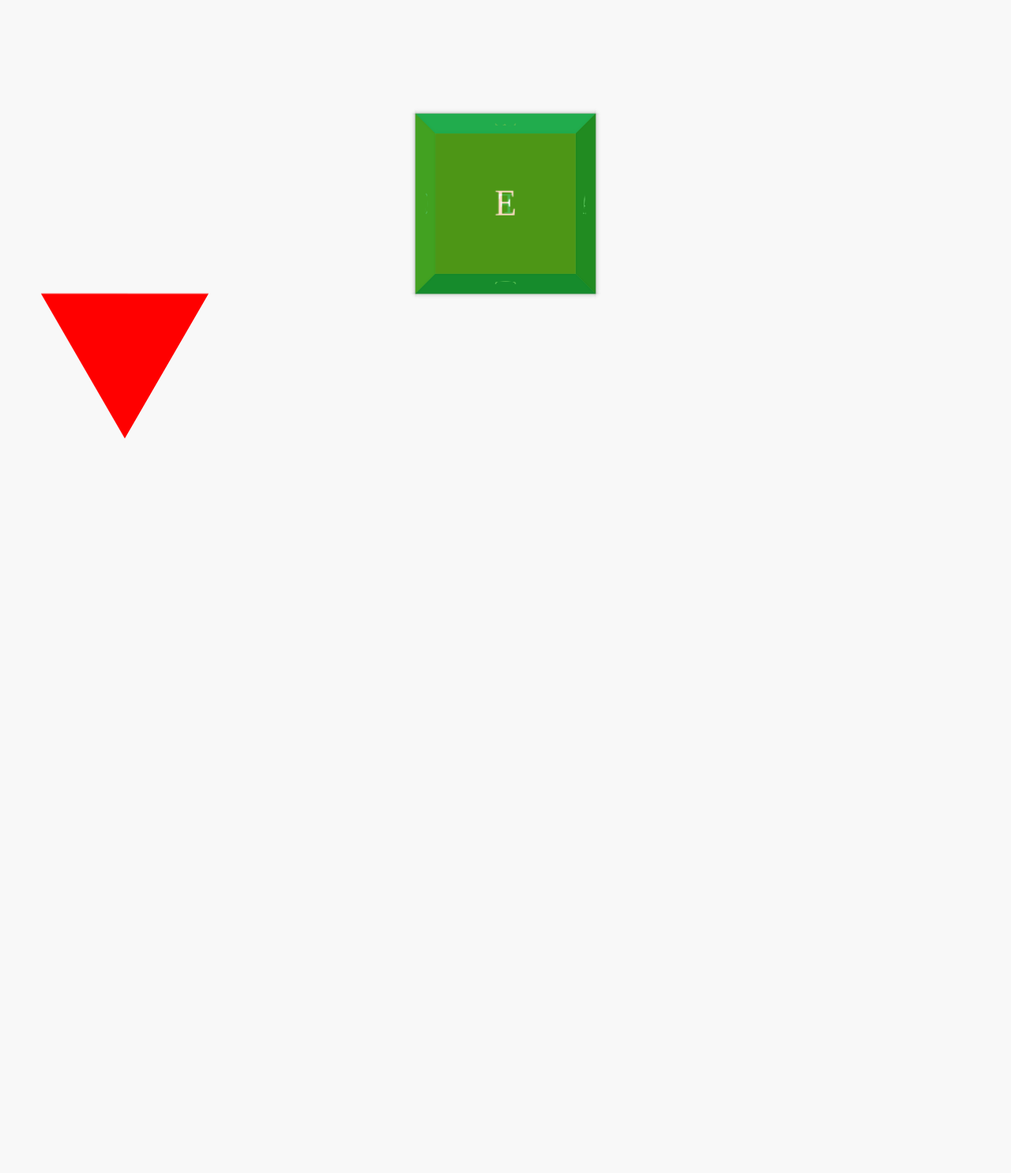
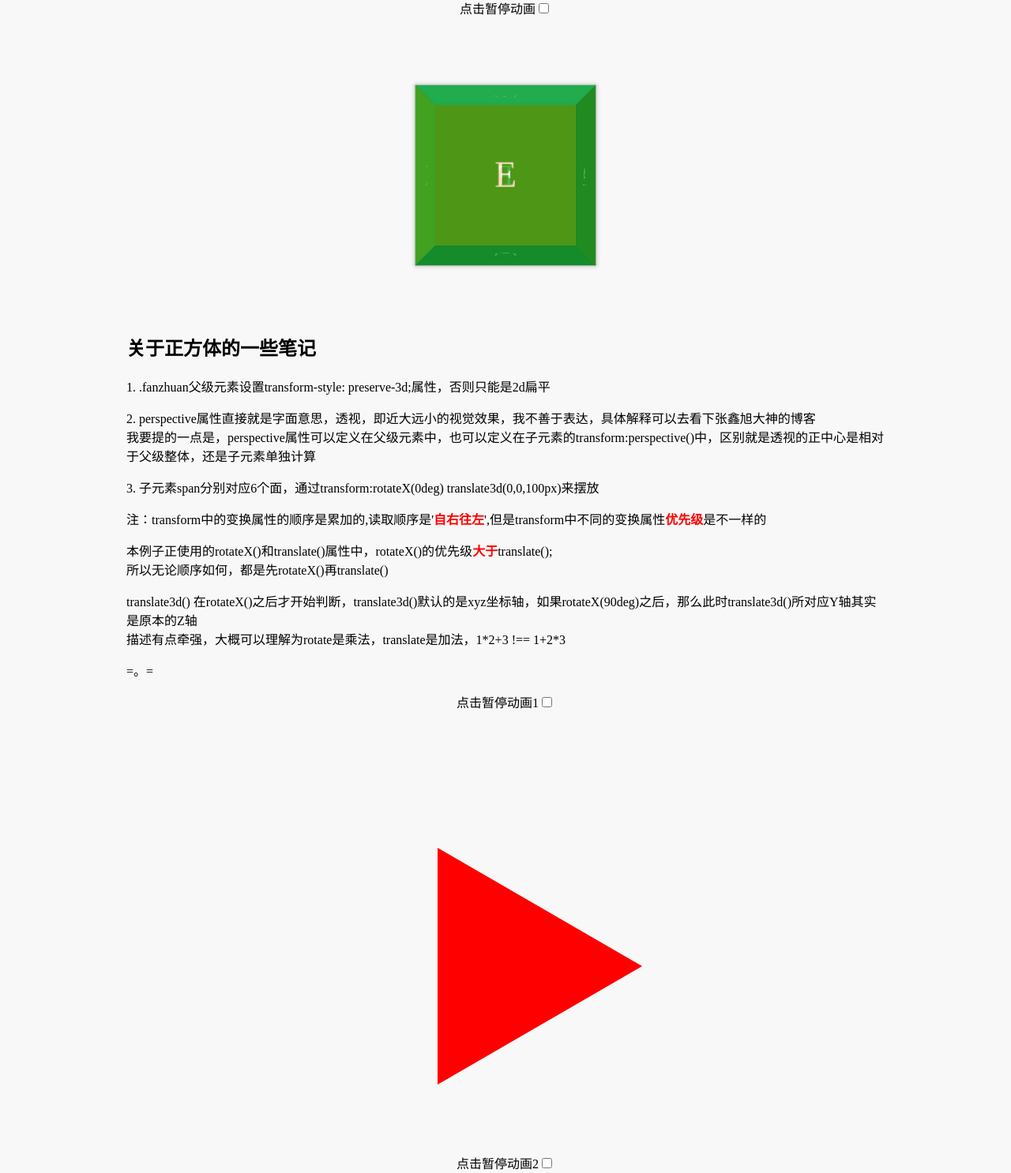
Before and after one commit to Andself/note, a plain HTML site: page animate/cube2.1.html in a window 1280 px wide. Shown: the part 60-1546 px from the top of the page at 79% size. Drawn offline with Linux system fonts and the light colour scheme.

Commit message:
增添笔记
针对页面中的两个例子添加了详细的描述及实现思路，另外备注了一些关于本例子所得到的收获

```diff
--- a/animate/cube2.1.html
+++ b/animate/cube2.1.html
@@ -4,9 +4,14 @@
     <meta charset="utf-8">
     <title>css3 立方体</title>
     <style>
-	body{ text-align:center; background:#f8f8f8; height:2000px; padding-top:200px;}
+    /*无关样式*/
+	body{ text-align:center; background:#f8f8f8; padding-top:50px; font-family: '微软雅黑'}
 	article{ perspective-origin:50% 100%;/*perspective: 600; -webkit-perspective: 600;*//*transform:perspective(600px);*/}
-    .fanzhuan{ width:200px; height:200px; background:none; position:relative; display:inline-block; margin:10px; cursor:pointer;
+	.info{ width: 960px; margin: 0 auto; text-align: left; }
+	.info b{color: #f00;}
+	.stop:checked + .fanzhuan,.stop:checked + .trianglebox,.stop:checked + .trianglebox2{ animation-play-state: paused; }
+	/*正方体*/
+    .fanzhuan{ width:200px; height:200px; background:none; position:relative; display:block; margin:100px auto; cursor:pointer;
     	perspective-origin:50% 50%;-webkit-perspective-origin:50% 50%;
     	transform-style: preserve-3d;-webkit-transform-style: preserve-3d;
     	animation:fd 4s linear infinite;-webkit-animation:fd 4s linear infinite;
@@ -36,16 +41,24 @@
 		100%{transform:perspective(800px) rotateY(360deg);-webkit-transform:perspective(800px) rotateY(360deg);}
 	}
 	/*等边三角形*/
-	.sanjiao{ width: 0; height: 0;
+	.triangle{ width: 0; height: 0;
 		border-left: 150px solid transparent;
+		border-bottom: 259.8px solid #f00;
+		border-right: 150px solid transparent;
+	 }
+	 .trianglebox{width:300px;height:260px; display:block; margin: 150px auto;
+	 	transform-origin:150px 173px;
+	 	animation:sjzh 4s linear infinite;-webkit-animation:sjzh 4s linear infinite;
+	 }
+
+	 /*小三角*/
+	 .triangle2{ width: 0; height: 0;
+		border-right: 150px solid transparent;/*transparent*/
 		border-top: 150px solid #f00;
-		/*border-right:50px solid #333;
-		border-bottom: 100px solid #090;*/
-		transform:scale3d(1.73,1,1) rotateZ(45deg);-webkit-transform:scale3d(1.73,1,1) rotateZ(45deg);
+		transform:scale3d(1.73,1,1) rotateZ(-45deg);-webkit-transform:scale3d(1.73,1,1) rotateZ(-45deg);
 	 }
-	 .sanjiaobox{width:150px;height:150px;
-	 	/*transform:rotateZ(45deg);*/
-	 	transform-origin:100% 50%;
+	 .trianglebox2{width:150px;height:150px; display:block; margin: 150px auto;
+	 	transform-origin:13px 75px;transform:rotateZ(360deg);
 	 	animation:sjzh 4s linear infinite;-webkit-animation:sjzh 4s linear infinite;
 	 }
 	 @keyframes sjzh{
@@ -57,6 +70,8 @@
 
 <body>
 <article>
+	<!-- 正方体 -->
+	<label for="cube">点击暂停动画</label><input type="checkbox" class="stop" id="cube">
 	<div class="fanzhuan">
     	<span class="up">A</span>
         <span class="top">B</span>
@@ -65,8 +80,40 @@
         <span class="left">E</span>
         <span class="right">F</span>
     </div>
-    <div class="sanjiaobox">
-    	<div class="sanjiao"></div>
+    <div class="info">
+	    <h2>关于正方体的一些笔记</h2>
+	    <p>1. .fanzhuan父级元素设置transform-style: preserve-3d;属性，否则只能是2d扁平</p>
+	    <p>2. perspective属性直接就是字面意思，透视，即近大远小的视觉效果，我不善于表达，具体解释可以去看下张鑫旭大神的博客
+	    <br>我要提的一点是，perspective属性可以定义在父级元素中，也可以定义在子元素的transform:perspective()中，区别就是透视的正中心是相对于父级整体，还是子元素单独计算</p>
+	    <p>3. 子元素span分别对应6个面，通过transform:rotateX(0deg) translate3d(0,0,100px)来摆放</p>
+	    <p>注：transform中的变换属性的顺序是累加的,读取顺序是'<b>自右往左</b>',但是transform中不同的变换属性<b>优先级</b>是不一样的</p>
+	    <p>本例子正使用的rotateX()和translate()属性中，rotateX()的优先级<b>大于</b>translate();
+	    <br>所以无论顺序如何，都是先rotateX()再translate()</p>
+	    <p>translate3d() 在rotateX()之后才开始判断，translate3d()默认的是xyz坐标轴，如果rotateX(90deg)之后，那么此时translate3d()所对应Y轴其实是原本的Z轴
+	    <br>描述有点牵强，大概可以理解为rotate是乘法，translate是加法，1*2+3 !== 1+2*3</p>
+	    <p>  =。=</p>
+    </div>
+    <!-- 三角形 -->
+    <label for="triangle">点击暂停动画1</label><input type="checkbox" class="stop" id="triangle">
+    <div class="trianglebox">
+    	<div class="triangle"></div>
+    </div>
+
+    <label for="triangle2">点击暂停动画2</label><input type="checkbox" class="stop" id="triangle2">
+    <div class="trianglebox2">
+    	<div class="triangle2"></div>
+    </div>
+
+    <div class="info">
+    	<h2>关于等边三角形的一些笔记</h2>
+    	<p>第一个三角(大)直接通过三边的border画出来，这个没有探究意义，略过【注：border画三角兼容ie6+】</p>
+    	<p>我们主要说的是第二个小三角的实现，这里主要通过两个步骤：
+    		<br>1.通过两边的border画出一个直角等腰三角形；
+    		<br>2.通过transform中的scale()和rotate()两个方式，讲等腰直角三角形<b>拉伸</b>为一个等边三角形;
+    	</p>
+    	<p>前面我们说过，transform中的变换属性实现起来是<b>有顺序的</b>，这里使用的scale()和rotate()两个方式的<b>优先级相等</b>的；所以此时transform中的实现次序由书写次序所决定，即<b>自右往左</b>；我所使用的方式是先旋转40deg，然后在沿着x轴拉伸；
+    	<br>所以写作<b>transform:scale3d(1.73,1,1) rotateZ(-45deg);</b>
+    	<br>注：使用scale3d时为了提高渲染效率</p>
     </div>
 
 </article>
```
